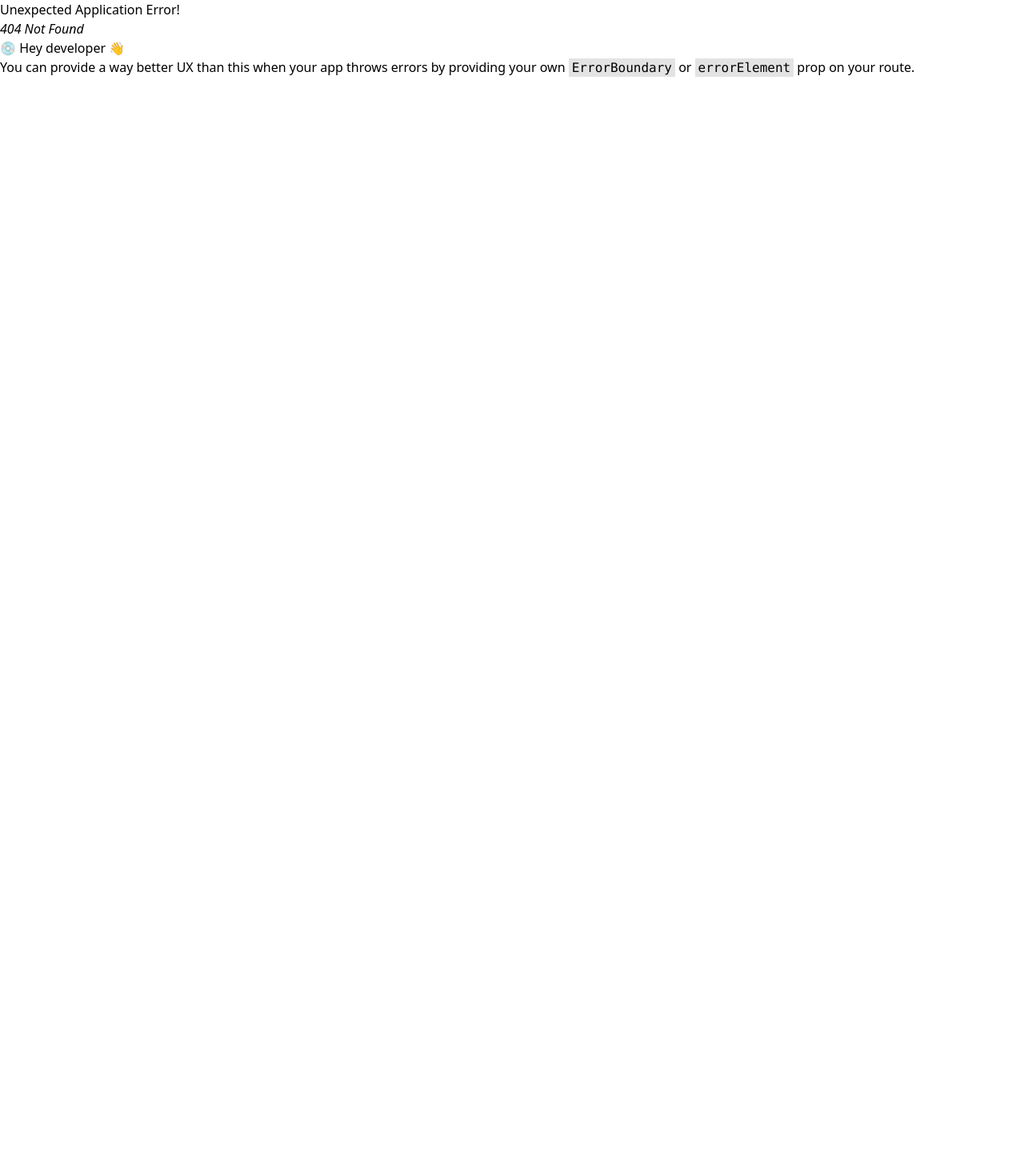
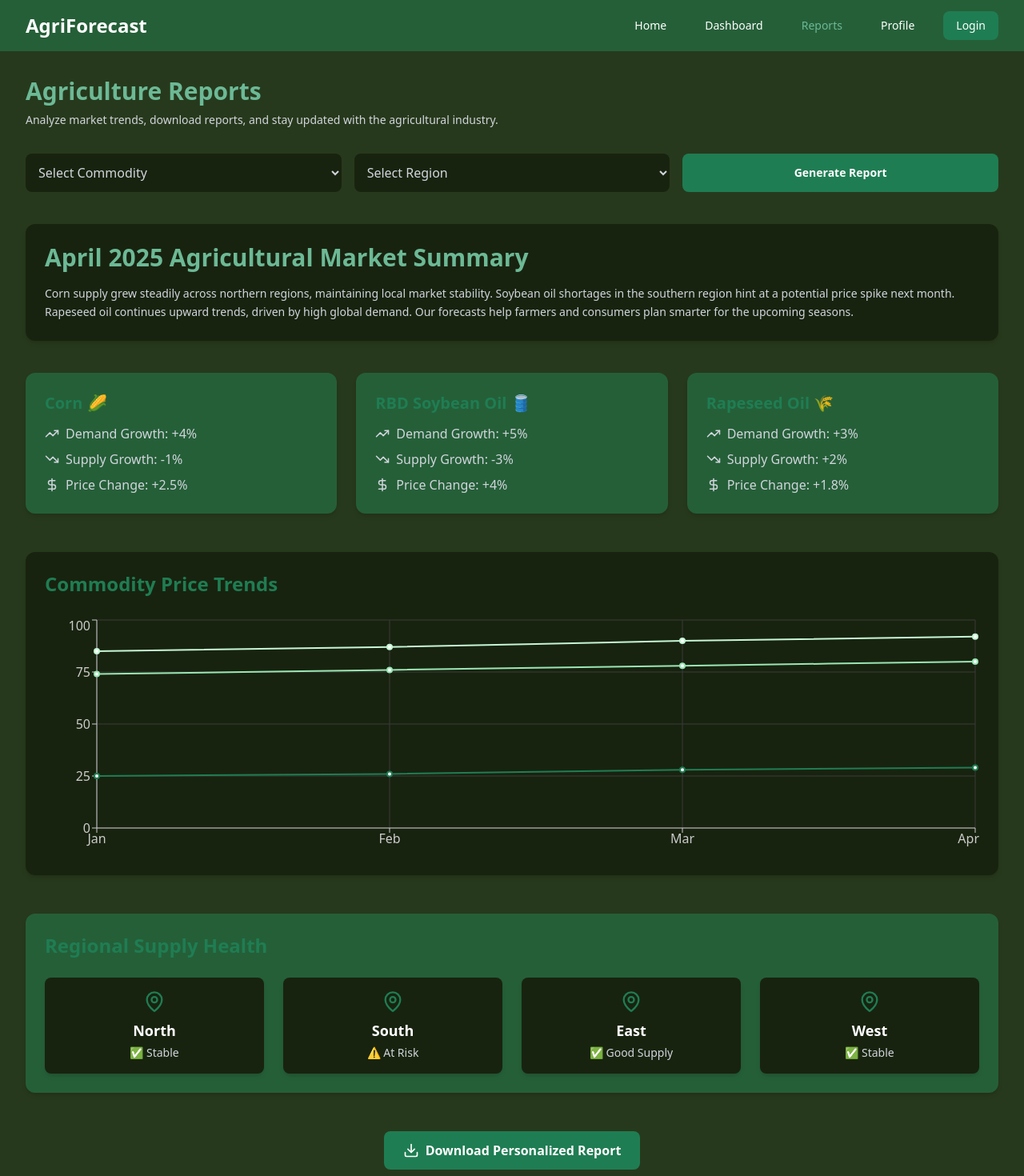
Before and after one commit to Md-Shakhawat-Hosen/supply-demand-client, a React (Vite) app: page /reports in a window 1280 px wide. Before the commit this address had no page. Shown: the top 1470 px of the page at 80% size. Before the commit the page ends 800 px from the top, so only its background shows below. Built offline with nearby package versions, Linux system fonts and the light colour scheme.

Commit message:
create and design report page

```diff
--- a/src/Router.jsx
+++ b/src/Router.jsx
@@ -2,6 +2,7 @@ import { createBrowserRouter, RouterProvider } from "react-router-dom";
 import MainLayout from "./layouts/MainLayout";
 import Home from "./pages/Home";
 import Dashboard from "./pages/Dashboard";
+import Reports from "./pages/Reports";
 
 export const router = createBrowserRouter([
   {
@@ -16,6 +17,10 @@ export const router = createBrowserRouter([
         path: "dashboard",
         element: <Dashboard/>
       },
+      {
+        path:"reports",
+        element: <Reports/>
+      }
     ],
   },
 ]);
--- a/src/components/Footer.jsx
+++ b/src/components/Footer.jsx
@@ -7,7 +7,7 @@ const Footer = () => {
       <div className="max-w-7xl mx-auto px-4 grid grid-cols-1 md:grid-cols-3 gap-8">
         {/* Company Info */}
         <div>
-          <h2 className="text-2xl font-bold text-[#1F7D53] mb-4">
+          <h2 className="text-2xl font-bold text-white mb-4">
             AgriForecast
           </h2>
           <p className="text-gray-300 text-sm">
--- /dev/null
+++ b/src/pages/Reports.jsx
@@ -0,0 +1,226 @@
+// src/pages/Reports.jsx
+
+import { useState } from "react";
+import {
+  LineChart,
+  Line,
+  XAxis,
+  YAxis,
+  CartesianGrid,
+  Tooltip,
+  ResponsiveContainer,
+} from "recharts";
+import {
+  Download,
+  MapPin,
+  TrendingUp,
+  TrendingDown,
+  DollarSign,
+} from "lucide-react";
+
+
+const priceTrendData = [
+  { month: "Jan", corn: 25, soybean: 74, rapeseed: 85 },
+  { month: "Feb", corn: 26, soybean: 76, rapeseed: 87 },
+  { month: "Mar", corn: 28, soybean: 78, rapeseed: 90 },
+  { month: "Apr", corn: 29, soybean: 80, rapeseed: 92 },
+];
+
+const regionsStatus = [
+  { region: "North", status: "Stable", icon: "✅" },
+  { region: "South", status: "At Risk", icon: "⚠️" },
+  { region: "East", status: "Good Supply", icon: "✅" },
+  { region: "West", status: "Stable", icon: "✅" },
+
+];
+
+
+
+
+
+const Reports = () => {
+ const [selectedCommodity, setSelectedCommodity] = useState("");
+ const [selectedRegion, setSelectedRegion] = useState("");
+
+ const commodities = ["Corn", "RBD Soybean Oil", "Rapeseed Oil"];
+ const regions = ["North", "South", "East", "West"];
+
+
+  return (
+    <div className="bg-[#27391C]">
+      <div className=" max-w-7xl mx-auto min-h-screen text-white p-4 md:p-8">
+        {/* Page Title */}
+        <div className="mb-8">
+          <h1 className="text-3xl font-bold text-[#6cb996] mb-2">
+            Agriculture Reports
+          </h1>
+          <p className="text-gray-300 text-sm">
+            Analyze market trends, download reports, and stay updated with the
+            agricultural industry.
+          </p>
+        </div>
+
+        {/* Filters */}
+        <div className="grid grid-cols-1 md:grid-cols-3 gap-4 mb-10">
+          <select
+            onChange={(e) => setSelectedCommodity(e.target.value)}
+            className="p-3 rounded-lg bg-[#18230F] text-gray-300 focus:outline-none"
+          >
+            <option value="">Select Commodity</option>
+            {commodities.map((item, index) => (
+              <option key={index} value={item}>
+                {item}
+              </option>
+            ))}
+          </select>
+
+          <select
+            onChange={(e) => setSelectedRegion(e.target.value)}
+            className="p-3 rounded-lg bg-[#18230F] text-gray-300 focus:outline-none"
+          >
+            <option value="">Select Region</option>
+            {regions.map((region, index) => (
+              <option key={index} value={region}>
+                {region}
+              </option>
+            ))}
+          </select>
+
+          <button className="bg-[#1F7D53] hover:bg-[#18230F] text-white px-6 py-3 rounded-lg text-sm font-semibold transition-all">
+            Generate Report
+          </button>
+        </div>
+
+        {/* Report Summary */}
+        <div className="bg-[#18230F] p-6 rounded-xl shadow-md mb-10">
+          <h1 className="text-3xl font-bold text-[#6cb996] mb-4">
+            April 2025 Agricultural Market Summary
+          </h1>
+          <p className="text-gray-300 text-sm leading-relaxed">
+            Corn supply grew steadily across northern regions, maintaining local
+            market stability. Soybean oil shortages in the southern region hint
+            at a potential price spike next month. Rapeseed oil continues upward
+            trends, driven by high global demand. Our forecasts help farmers and
+            consumers plan smarter for the upcoming seasons.
+          </p>
+        </div>
+
+        {/* Key Metrics Section */}
+        <div className="grid grid-cols-1 md:grid-cols-3 gap-6 mb-12">
+          {/* Corn */}
+          <div className="bg-[#255F38] rounded-xl p-6 shadow-md hover:shadow-lg transition">
+            <h2 className="text-xl font-bold text-[#1F7D53] mb-3">Corn 🌽</h2>
+            <div className="flex items-center space-x-2 text-gray-300 mb-2">
+              <TrendingUp size={18} /> <span>Demand Growth: +4%</span>
+            </div>
+            <div className="flex items-center space-x-2 text-gray-300 mb-2">
+              <TrendingDown size={18} /> <span>Supply Growth: -1%</span>
+            </div>
+            <div className="flex items-center space-x-2 text-gray-300">
+              <DollarSign size={18} /> <span>Price Change: +2.5%</span>
+            </div>
+          </div>
+
+          {/* RBD Soybean Oil */}
+          <div className="bg-[#255F38] rounded-xl p-6 shadow-md hover:shadow-lg transition">
+            <h2 className="text-xl font-bold text-[#1F7D53] mb-3">
+              RBD Soybean Oil 🛢️
+            </h2>
+            <div className="flex items-center space-x-2 text-gray-300 mb-2">
+              <TrendingUp size={18} /> <span>Demand Growth: +5%</span>
+            </div>
+            <div className="flex items-center space-x-2 text-gray-300 mb-2">
+              <TrendingDown size={18} /> <span>Supply Growth: -3%</span>
+            </div>
+            <div className="flex items-center space-x-2 text-gray-300">
+              <DollarSign size={18} /> <span>Price Change: +4%</span>
+            </div>
+          </div>
+
+          {/* Rapeseed Oil */}
+          <div className="bg-[#255F38] rounded-xl p-6 shadow-md hover:shadow-lg transition">
+            <h2 className="text-xl font-bold text-[#1F7D53] mb-3">
+              Rapeseed Oil 🌾
+            </h2>
+            <div className="flex items-center space-x-2 text-gray-300 mb-2">
+              <TrendingUp size={18} /> <span>Demand Growth: +3%</span>
+            </div>
+            <div className="flex items-center space-x-2 text-gray-300 mb-2">
+              <TrendingDown size={18} /> <span>Supply Growth: +2%</span>
+            </div>
+            <div className="flex items-center space-x-2 text-gray-300">
+              <DollarSign size={18} /> <span>Price Change: +1.8%</span>
+            </div>
+          </div>
+        </div>
+
+        {/* Commodity Price Trend Chart */}
+        <div className="bg-[#18230F] p-6 rounded-xl shadow-md mb-12">
+          <h2 className="text-2xl font-bold text-[#1F7D53] mb-6">
+            Commodity Price Trends
+          </h2>
+          <ResponsiveContainer width="100%" height={300}>
+            <LineChart data={priceTrendData}>
+              <CartesianGrid stroke="#3A3A3A" />
+              <XAxis dataKey="month" stroke="#ccc" />
+              <YAxis stroke="#ccc" />
+              <Tooltip />
+              <Line
+                type="monotone"
+                dataKey="corn"
+                stroke="#1F7D53"
+                strokeWidth={2}
+                name="Corn"
+              />
+              <Line
+                type="monotone"
+                dataKey="soybean"
+                stroke="#9AE6B4"
+                strokeWidth={2}
+                name="Soybean Oil"
+              />
+              <Line
+                type="monotone"
+                dataKey="rapeseed"
+                stroke="#C6F6D5"
+                strokeWidth={2}
+                name="Rapeseed Oil"
+              />
+            </LineChart>
+          </ResponsiveContainer>
+        </div>
+
+        {/* Regional Supply Chain Health */}
+        <div className="bg-[#255F38] p-6 rounded-xl shadow-md mb-12">
+          <h2 className="text-2xl font-bold text-[#1F7D53] mb-6">
+            Regional Supply Health
+          </h2>
+          <div className="grid grid-cols-1 md:grid-cols-4 gap-6">
+            {regionsStatus.map((region, index) => (
+              <div
+                key={index}
+                className="bg-[#18230F] p-4 rounded-lg shadow-md flex flex-col items-center"
+              >
+                <MapPin size={28} className="text-[#1F7D53] mb-2" />
+                <h3 className="text-lg font-semibold mb-1">{region.region}</h3>
+                <p className="text-sm text-gray-300">
+                  {region.icon} {region.status}
+                </p>
+              </div>
+            ))}
+          </div>
+        </div>
+
+        {/* Download Personalized Report */}
+        <div className="flex justify-center">
+          <button className="flex items-center bg-[#1F7D53] hover:bg-[#18230F] text-white px-6 py-3 rounded-lg text-md font-semibold transition-all">
+            <Download size={20} className="mr-2" />
+            Download Personalized Report
+          </button>
+        </div>
+      </div>
+    </div>
+  );
+};
+
+export default Reports;
```
